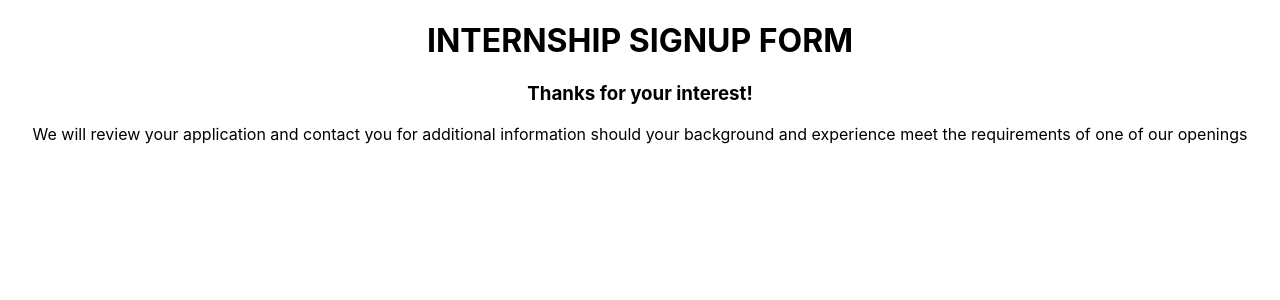
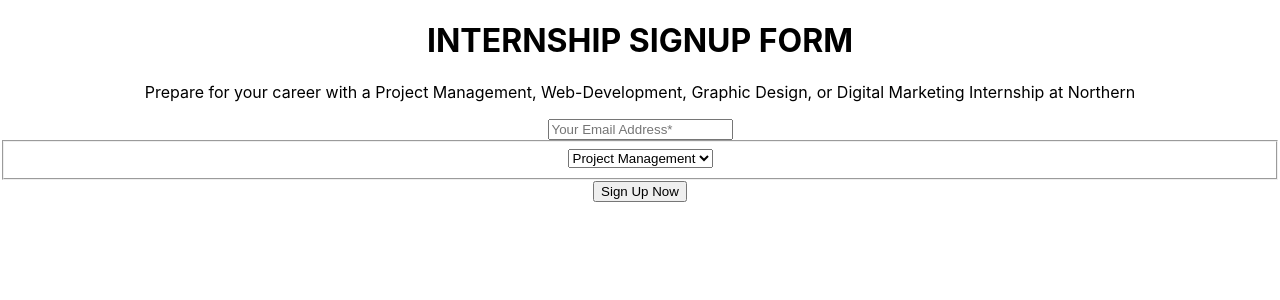
Before and after one commit to JashanB/Front-end-demo, a React (Create React App) app: page / in a window 1280 px wide. Shown: the top 300 px of the page. Built offline with nearby package versions, Linux system fonts and the light colour scheme.

Commit message:
functionality all present

```diff
--- a/src/App.js
+++ b/src/App.js
@@ -8,30 +8,42 @@ import './App.css';
 function App() {
   const [email, setEmail] = useState('');
   const [error, setError] = useState('');
-  const [valid, setValid] = useState(false);
   const [submitted, setSubmitted] = useState(false);
-  const [signUpButton, setSignUpButton] = useState('Sign Up Now')
+  const [signUpButton, setSignUpButton] = useState('Sign Up Now');
+  const [interest, setInterest] = useState('');
 
-  function validateEmail(email) {
-    if (email.includes('.') && email.includes('@')) {
+  function validateEmail(inputtedEmail) {
+    if (inputtedEmail.includes('.') && inputtedEmail.includes('@')) {
       return true;
     } else {
       return false;
     }
   };
 
-  function handleSignUp () {
+  function handleSignUp() {
+    setSignUpButton(state => 'Submitting...');
     if (validateEmail(email)) {
-      setError(state => '');
-      setTimeout(function() {
+      console.log('email:', email);
+      console.log('interests:', interest);
+      setTimeout(function () {
         setSubmitted(state => true);
-      }, 2000)
+      }, 2000);
     } else {
-      setError(state => 'Please enter a valid email address.');
+      setTimeout(function () {
+        setError(state => 'Please enter a valid email address.');
+      }, 2000);
     }
   };
 
   if (submitted) {
+    return (
+      <div className="App">
+        <h1 className="header">INTERNSHIP SIGNUP FORM</h1>
+        <h3>Thanks for your interest!</h3>
+        <p>We will review your application and contact you for additional information should your background and experience meet the requirements of one of our openings</p>
+      </div>
+    );
+  } else {
     return (
       <div className="App">
         <h1 className="header">INTERNSHIP SIGNUP FORM</h1>
@@ -42,34 +54,32 @@ function App() {
             <input
               type="text"
               name={email}
-              placeholder="Search here"
-              onChange={(event) => {
+              placeholder="Your Email Address*"
+              onChange={event => {
                 setEmail(event.target.value)
               }
               }
               value={email}
             />
           </form>
-          <div class="dropdown">
-            <button onclick={dropDown} className="dropbtn">Your Interests</button>
-            <div className="dropdown-content">
-              <button className="select-options" onClick={interest}>Project Management</button>
-              <button className="select-options" onClick={interest}>Web-Development</button>
-              <button className="select-options" onClick={interest}>Graphic Design</button>
-              <button className="select-options" onClick={interest}>Digital Marketing</button>
-            </div>
+          <div className="dropdown">
+            <form onSubmit={event => event.preventDefault()}>
+              <fieldset>
+                <select id="set-interest" value="Your interests" onChange={event => {
+                  setInterest(event.target.value)
+                }
+                }>
+                  <option value="Project Management">Project Management</option>
+                  <option value="Web-Development">Web-Development</option>
+                  <option value="Graphic Design">Graphic Design</option>
+                  <option value="Digital Marketing">Digital Marketing</option>
+                </select>
+              </fieldset>
+            </form>
           </div>
-        </div>
+        </div >
         <button className="submit-button" onClick={handleSignUp}>{signUpButton}</button>
-      </div>
-    );
-  } else {
-    return (
-      <div className="App">
-        <h1 className="header">INTERNSHIP SIGNUP FORM</h1>
-        <h3>Thanks for your interest!</h3>
-        <p>We will review your application and contact you for additional information should your background and experience meet the requirements of one of our openings</p>
-      </div>
+      </div >
     );
   }
 }
```
